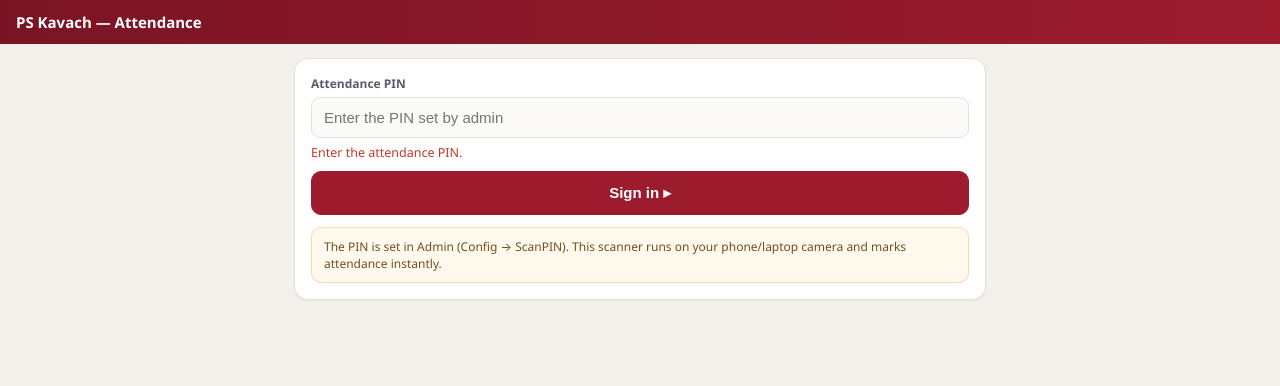
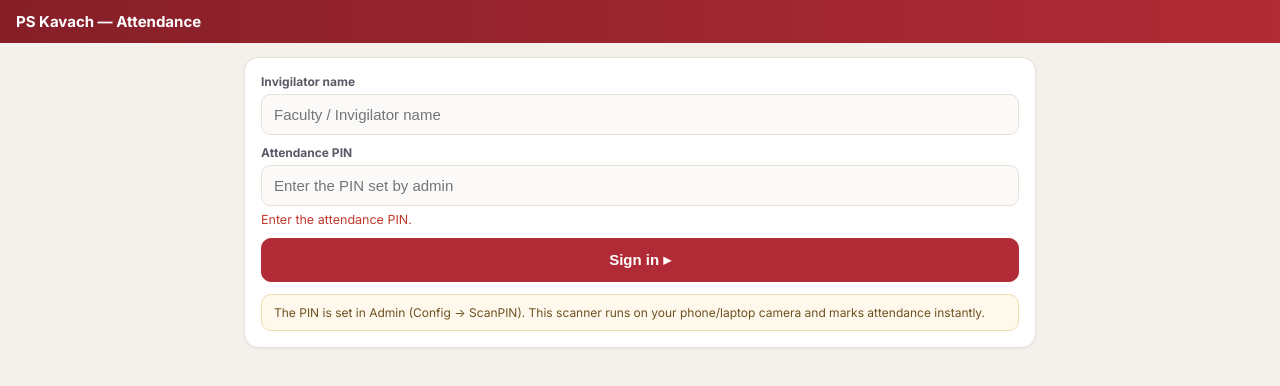
Before and after one commit to pradeep1237321-tech/ps-kavach-scanner, a plain HTML site: page scanner.html in a window 1280 px wide. Both pictures are taken after a click on the button "Sign in ▸". Drawn offline with nearby package versions, Linux system fonts and the light colour scheme.

Commit message:
Update scanner.html

```diff
--- a/scanner.html
+++ b/scanner.html
@@ -4,12 +4,13 @@
 <meta charset="UTF-8"><meta name="viewport" content="width=device-width, initial-scale=1.0">
 <title>PS Kavach — Fast Attendance Scanner</title>
 <style>
-:root{--brand:#9c1c2e;--brand-d:#7a1424;--gold:#c79a4b;--ink:#20202a;--ink2:#5a5a66;--line:#e7e1d8;--bg:#f4f1ec;--ok:#1f7a45;--bad:#c0392b;}
+@import url('https://fonts.googleapis.com/css2?family=Inter:wght@400;500;600;700;800&display=swap');
+:root{--brand:#b12b36;--brand-d:#861f28;--gold:#d0a050;--ink:#20202a;--ink2:#5a5a66;--line:#e7e1d8;--bg:#f4f1ec;--ok:#1f7a45;--bad:#c0392b;}
 *{box-sizing:border-box}html,body{margin:0}
-body{font-family:'Segoe UI',system-ui,-apple-system,Roboto,Arial,sans-serif;background:var(--bg);color:var(--ink);font-size:14px;}
+body{font-family:Inter,system-ui,-apple-system,Roboto,Arial,sans-serif;background:var(--bg);color:var(--ink);font-size:14px;}
 .top{background:linear-gradient(90deg,var(--brand-d),var(--brand));color:#fff;padding:12px 16px;display:flex;align-items:center;gap:10px;position:sticky;top:0;z-index:10}
 .top b{font-size:15px}.top .who{margin-left:auto;font-size:12px;opacity:.9;text-align:right}
-.wrap{max-width:720px;margin:0 auto;padding:14px}
+.wrap{max-width:820px;margin:0 auto;padding:14px}
 .card{background:#fff;border:1px solid var(--line);border-radius:14px;padding:16px;margin-bottom:14px;box-shadow:0 1px 3px rgba(0,0,0,.05)}
 label.fl{display:block;font-size:12px;font-weight:700;color:var(--ink2);margin-bottom:5px}
 input,select{width:100%;padding:11px 12px;border:1px solid var(--line);border-radius:9px;background:#fbfaf8;outline:none;font-size:15px}
@@ -47,7 +48,7 @@ input:focus,select:focus{border-color:var(--brand)}
 
   <!-- PIN -->
   <div class="card" id="pinCard">
-    <label class="fl">Attendance PIN</label>
+    <label class="fl">Invigilator name</label><input type="text" id="invig" autocomplete="name" placeholder="Faculty / Invigilator name"><div style="height:10px"></div><label class="fl">Attendance PIN</label>
     <input type="password" id="pin" inputmode="numeric" autocomplete="current-password" placeholder="Enter the PIN set by admin" onkeydown="if(event.key==='Enter')signIn()">
     <div class="msg" id="pinMsg"></div>
     <button class="btn wide" id="signBtn" style="margin-top:10px" onclick="signIn()">Sign in ▸</button>
@@ -108,22 +109,22 @@ function api(params){ return apiOnce(params,25000).catch(function(){return apiOn
 function $(id){return document.getElementById(id);}
 function toast(m,t){var d=document.createElement('div');d.className='toast'+(t?' '+t:'');d.textContent=m;$('toast').appendChild(d);setTimeout(function(){d.remove();},2400);}
 
-var PIN='', marks=[];
+var PIN='', INVIG='', marks=[];
 function signIn(){
-  PIN=$('pin').value.trim(); if(!PIN){$('pinMsg').textContent='Enter the attendance PIN.';return;}
+  INVIG=$('invig').value.trim()||'Invigilator'; PIN=$('pin').value.trim(); if(!PIN){$('pinMsg').textContent='Enter the attendance PIN.';return;}
   var sb=$('signBtn'); function ready(){sb.disabled=false;sb.textContent='Sign in ▸';}
   $('pinMsg').textContent='Connecting securely…'; $('pinMsg').style.color='var(--ink2)';sb.disabled=true;sb.textContent='Connecting…';
-  if(DEMO){ready();startScannerUI([{id:'MASTER',title:'Master (all live tests)'}]);return;}
+  if(DEMO){ready();startScannerUI([{id:'MASTER',title:'Master (all scanner-open tests)'}]);return;}
   api({api:'scanContext',pin:PIN}).then(function(r){
     if(!r||!r.ok){ready();var reason=(r&&r.reason)||'pin';var message=(reason==='pin'||reason==='missing-pin')?'Incorrect attendance PIN.':reason==='not-configured'?'Attendance PIN is not configured in Admin.':((r&&r.msg)||'Scanner service is temporarily unavailable. Please retry.');$('pinMsg').style.color='var(--bad)';$('pinMsg').textContent=message;return;}
     $('pinMsg').textContent='';
-    var tests=[{id:'MASTER',title:'Master — all live tests'}].concat((r.liveTests||[]).map(function(t){return {id:t.id,title:t.title};}));
+    var tests=[{id:'MASTER',title:'Master — all scanner-open tests'}].concat((r.liveTests||[]).map(function(t){return {id:t.id,title:t.title};}));
     startScannerUI(tests);
   }).catch(function(){ready();$('pinMsg').style.color='var(--bad)';$('pinMsg').textContent='Server did not respond after two attempts. Check internet and retry.';});
 }
 
 function startScannerUI(tests){
-  $('who').textContent='Invigilator';
+  $('who').textContent=INVIG;
   $('pinCard').style.display='none';$('scanCard').style.display='block';$('listCard').style.display='block';
   $('testSel').innerHTML=tests.map(function(t){return '<option value="'+t.id+'">'+t.title+'</option>';}).join('');
 }
@@ -165,7 +166,7 @@ function mark(raw){
   if(marks.some(function(m){return m.erp===erp && m.ok;})){ toast(erp+' already marked','warn'); return; }
   var testId=$('testSel').value;
   if(DEMO){ beep();if(navigator.vibrate)navigator.vibrate(60);flash();addMark(erp,'Demo Student',true,'demo'); return; }
-  api({api:'scanMark',pin:PIN,testId:testId,erp:erp}).then(function(r){
+  api({api:'scanMark',pin:PIN,testId:testId,erp:erp,name:INVIG}).then(function(r){
     if(r&&r.ok){ beep();if(navigator.vibrate)navigator.vibrate(60);flash();addMark(erp,r.name||erp,true,(r.marked||0)+' test(s)'); showHit(r.name||erp,(r.spec||'')+' · '+(r.marked||0)+' marked'); }
     else { addMark(erp,(r&&r.name)||erp,false,(r&&r.msg)||'rejected'); toast((r&&r.msg)||'Rejected','bad'); }
   }).catch(function(){ addMark(erp,erp,false,'network'); toast('Network error','bad'); });
```
